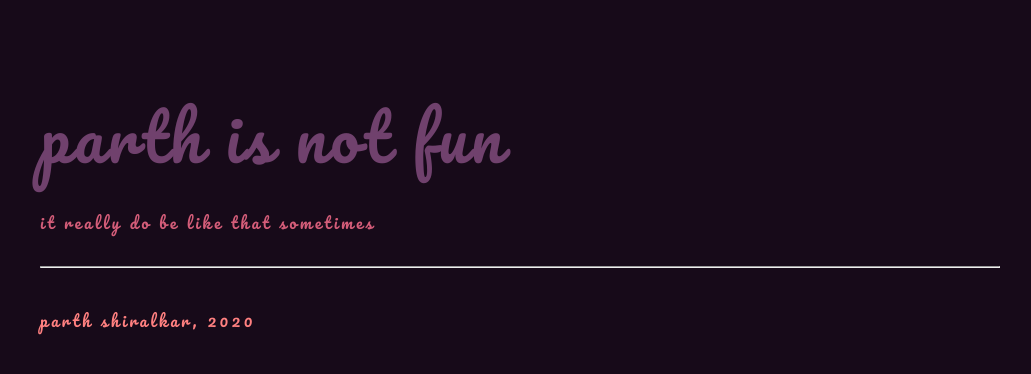
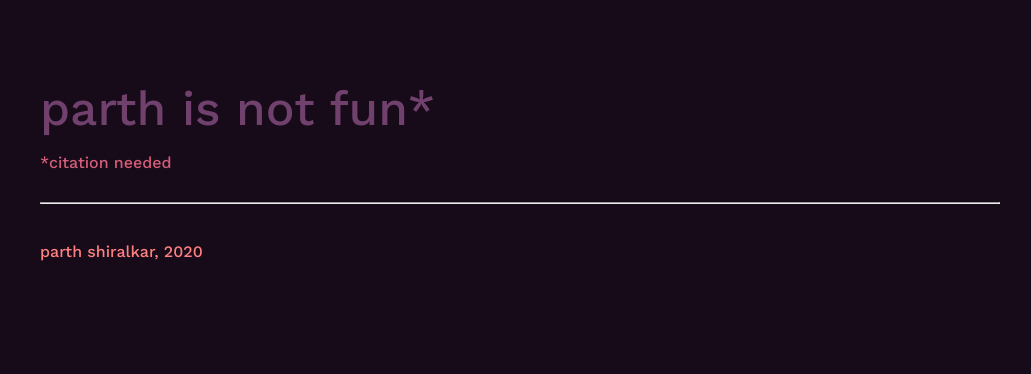
Before and after one commit to partheus/parth.fun, a plain HTML site: page index.html in a window 1280 px wide. Shown: the whole page, without its empty margins (120-1151 px from the left). Drawn offline with nearby package versions, Linux system fonts and the light colour scheme.

Commit message:
Site updates

```diff
--- a/css/styles.css
+++ b/css/styles.css
@@ -3,13 +3,12 @@ body {
     max-width: 60rem;
     margin: auto;
     background-color: #170a19;
-    font-family: 'Pacifico', cursive;
-    letter-spacing: 0.2rem;
+    font-family: 'Work Sans', sans-serif;
   }
 
   .pagetitle {
     padding-top: 5rem;
-    font-size: 4rem;
+    font-size: 3rem;
     color: #70416d;
   }
 
--- a/index.html
+++ b/index.html
@@ -4,10 +4,7 @@
     <meta charset="UTF-8" />
     <meta http-equiv="X-UA-Compatible" content="IE=edge,chrome=1" />
     <meta name="viewport" content="width=device-width,initial-scale=1" />
-    <link
-      href="https://fonts.googleapis.com/css2?family=Pacifico&display=swap"
-      rel="stylesheet"
-    />
+    <link href="https://fonts.googleapis.com/css2?family=Work+Sans:wght@500&display=swap" rel="stylesheet">
     <title>parth is not fun</title>
     <meta name="author" content="parth shiralkar" />
     <meta name="description" content="content" />
@@ -15,8 +12,8 @@
     <link rel="stylesheet" href="css/styles.css" type="text/css" />
   </head>
   <body>
-    <div class="pagetitle">parth is not fun</div>
-    <div class="pagecontent">it really do be like that sometimes</div>
+    <div class="pagetitle">parth is not fun*</div>
+    <div class="pagecontent">*citation needed</div>
     <hr>
     <footer>
       parth shiralkar, 2020
```
